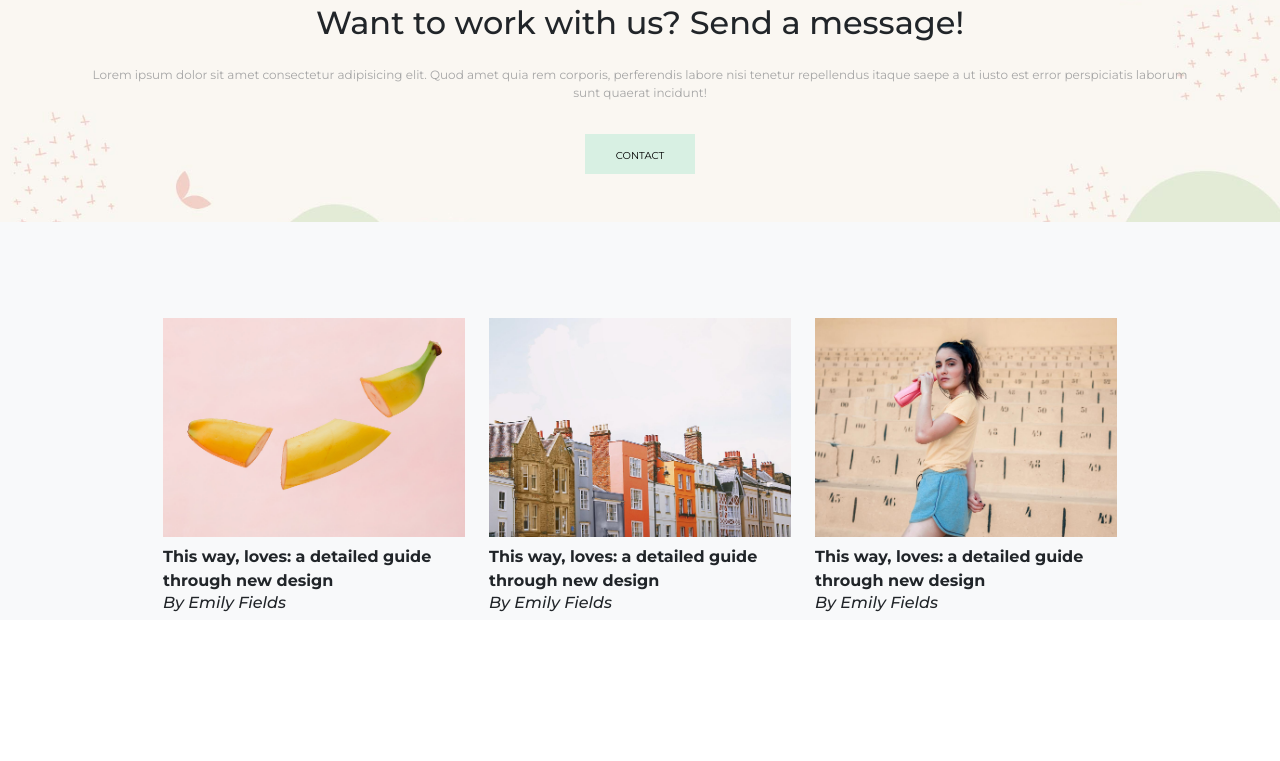
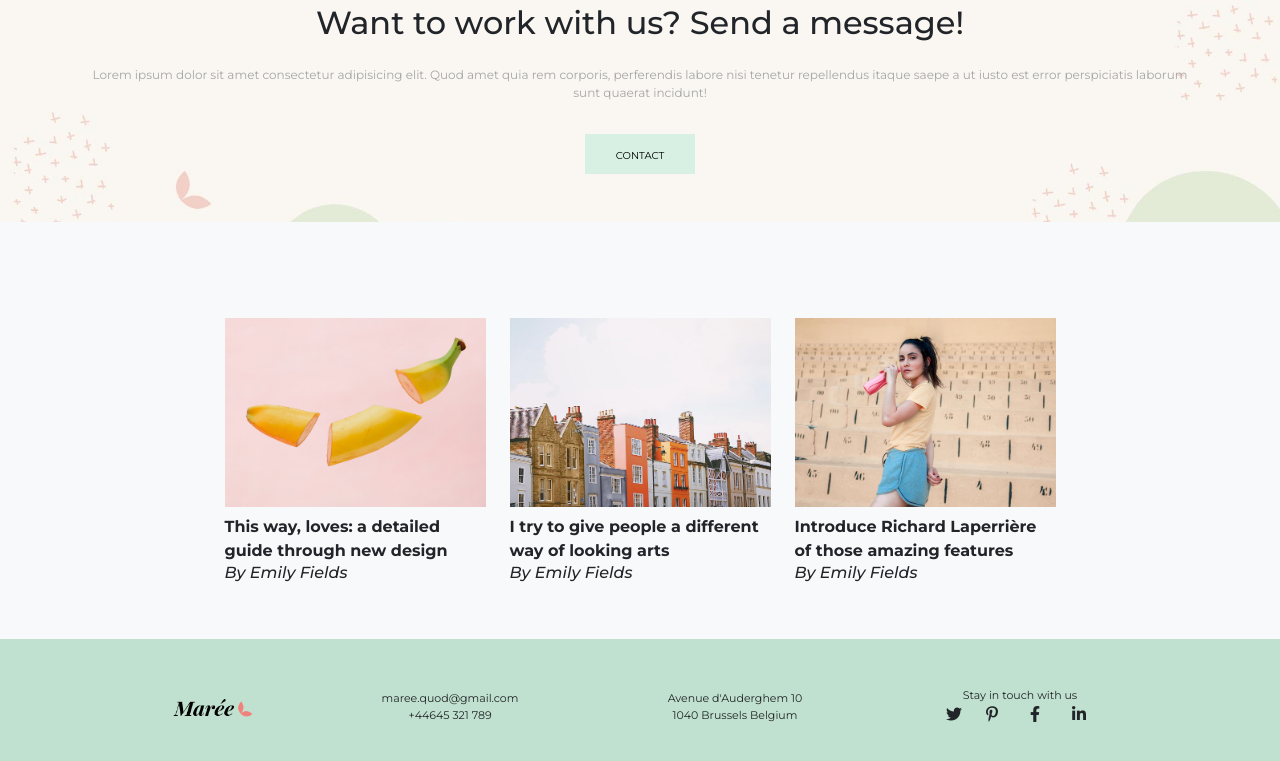
Before and after one commit to EnricoValente/proj-html-vuejs, a Vue app: page / in a window 1280 px wide. Shown: the part 1699-2460 px from the top of the page. Before the commit the page ends 2319 px from the top, so only its background shows below. Built offline with nearby package versions, Linux system fonts and the light colour scheme.

Commit message:
edit footer

```diff
--- a/src/components/FooterComponent.vue
+++ b/src/components/FooterComponent.vue
@@ -10,11 +10,57 @@
 
 
 <template>
-    <footer>
+    <footer class="application-end">
+        <div class="container pt-5 pb-5">
+            <div class="row justify-content-center align-items-center">
+                <div class="col-2">
+                    <img src="../assets/img/logo-sidearea-1-1.png" alt="">
+                </div>
 
+                <div class="col-3 text-center footer-text">
+                    <div>
+                        maree.quod@gmail.com
+                    </div>
+
+                    <div>
+                        +44645 321 789
+                    </div>
+                </div>
+
+
+                <div class="col-3 text-center footer-text">
+                    <div>
+                        Avenue d'Auderghem 10
+                    </div>
+                    <div>
+                        1040 Brussels Belgium
+                    </div>
+                </div>
+
+                <div class="col-3 text-center">
+                    <div class="footer-text">
+                        Stay in touch with us
+                    </div>
+                    <div>
+                        <i class="fa-brands fa-twitter px-2"></i>
+                        <i class="fa-brands fa-pinterest-p px-3"></i>
+                        <i class="fa-brands fa-facebook-f px-3" ></i>
+                        <i class="fa-brands fa-linkedin-in px-3"></i>
+                    </div>
+
+
+                </div>
+            </div>
+        </div>
     </footer>
 </template>
 
 <style scoped lang="scss">
+    .application-end {
+        background-color: #C0E1CF;
+        .footer-text {
+            font-size: 11px;
 
+        }
+    }
 </style>
--- a/src/components/HeaderComponent.vue
+++ b/src/components/HeaderComponent.vue
@@ -210,6 +210,7 @@
             list-style:none;
             padding-left: 10px;
             display: inline-block;
+            font-size: 12px;
 
             > a {
                 text-decoration: none;
--- a/src/components/MainComponent.vue
+++ b/src/components/MainComponent.vue
@@ -164,14 +164,14 @@
         </section>
 
         <section class="bg-light pt-5">
-            <div class="blog-box pt-5">
+            <div class="container pt-5 pb-5">
                 <div class="row justify-content-center align-items-center">
                     <div class="col-3" v-for="(blog, blogIndex) in blogCards" :key="blogIndex">
                         <img :src="getImagePath(blog.blogImage)" alt="">
 
                         <div class="pt-2">
                            <strong>
-                                This way, loves: a detailed guide through new design
+                                {{ blog.text }}
                            </strong>
                         </div>
 
@@ -288,12 +288,12 @@
             }
         }
 
-        .blog-box {
-            max-width: 800px;
-            margin: auto;
+        // .blog-box {
+        //     max-width: 800px;
+        //     margin: auto;
 
 
-        }
+        // }
     }
 
 
```
